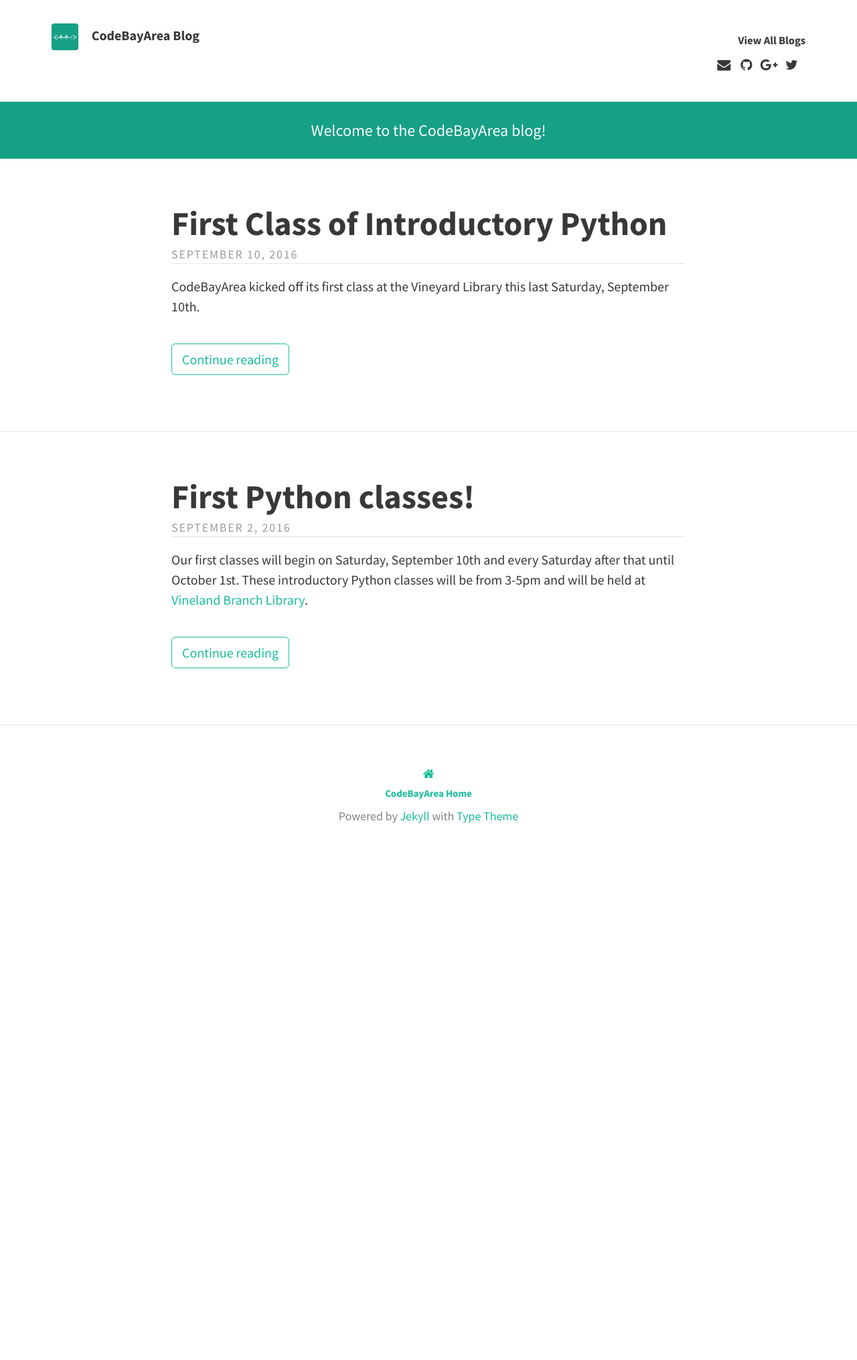
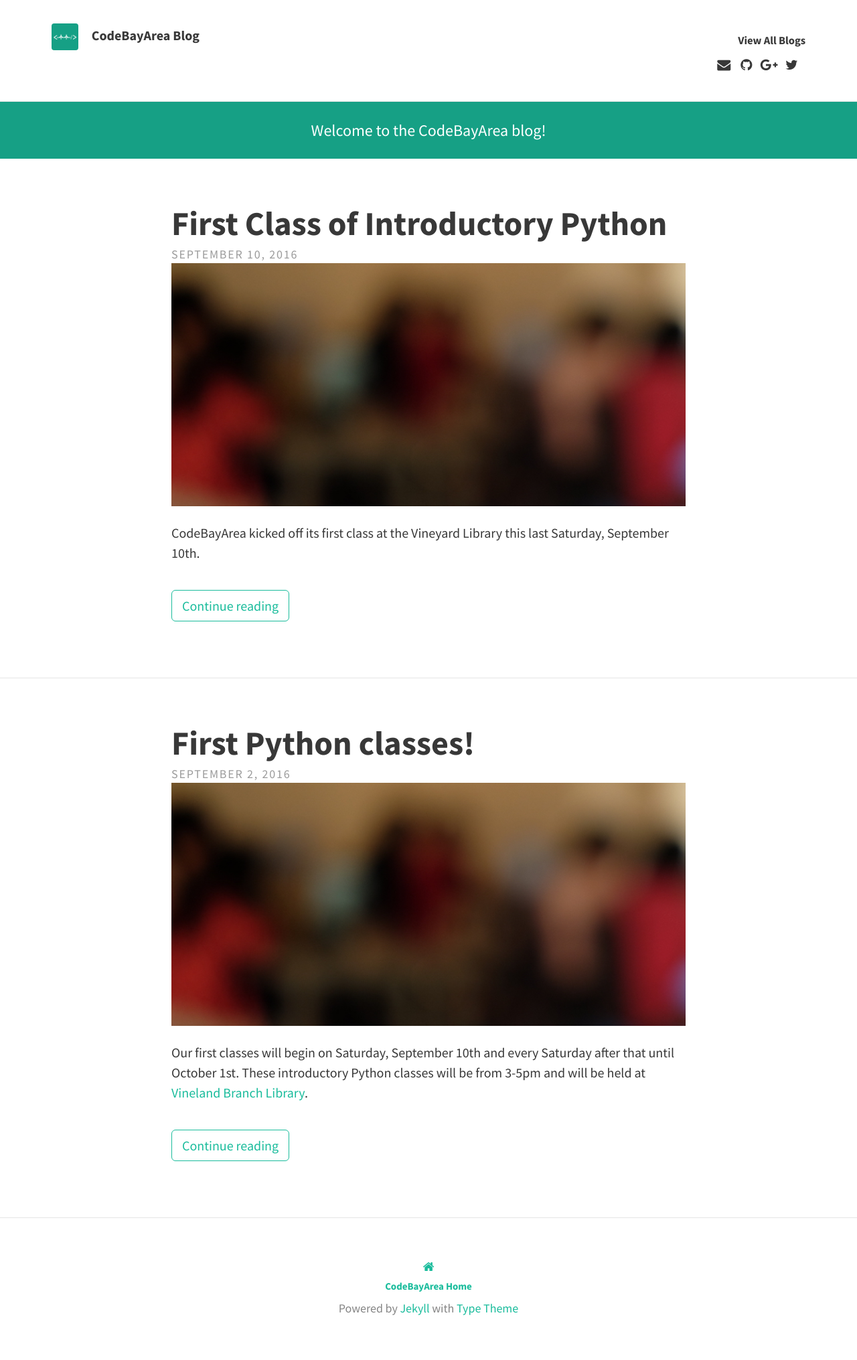
Before and after one commit to codebayarea/codebayarea.github.io, a Jekyll site: the page built from index.html, in a window 1280 px wide. Shown: the whole page at 67% size. Built offline with Jekyll 4.4.1, drawn with Linux system fonts in a browser that asks for light colours; nearby versions of some CDN libraries; the list of posts is cut into pages by our own code; before the commit the page ends 1296 px from its top, so only the background shows below that.

Commit message:
Update index.html

```diff
--- a/index.html
+++ b/index.html
@@ -22,7 +22,7 @@
         <p class="meta">
           {{ post.date | date: "%B %-d, %Y" }}
         </p>
-        <article class="feature-image"></article>
+        <img src="/img/Python/09102016/DSCF2536.JPG">
       </header>
       <div class="excerpt">
         {{ post.excerpt }}
```
